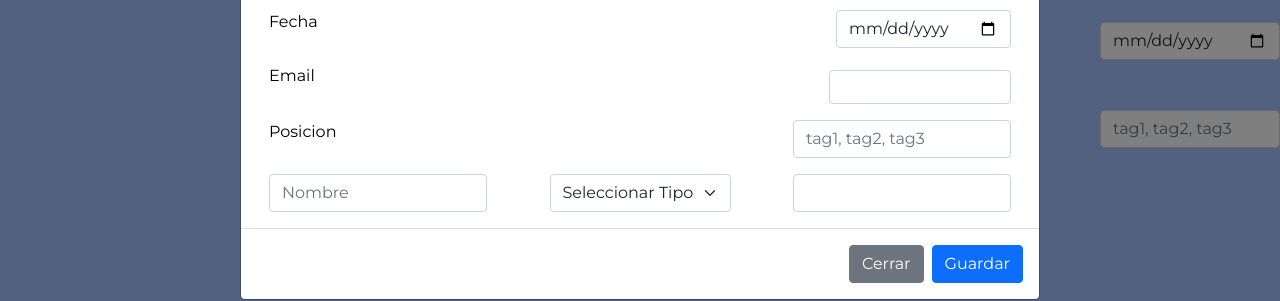
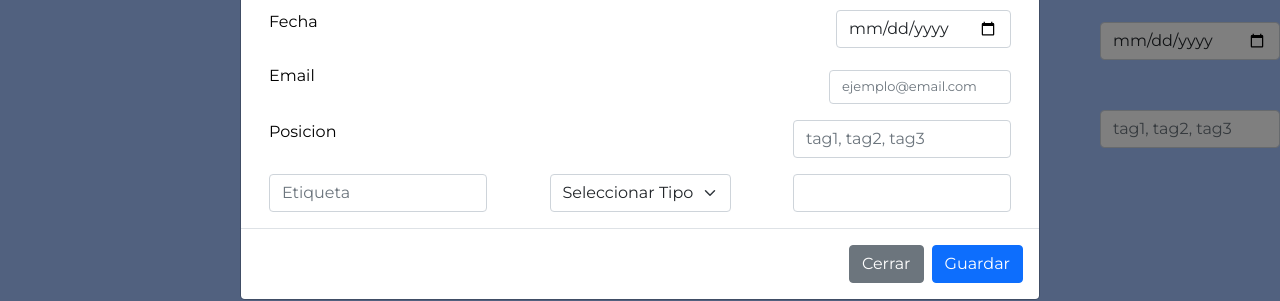
Before and after one commit to Eduardnol/Database-Front, a Vue app: page / in a window 1280 px wide. Both pictures are taken after a click on the button "Añadir Nuevo Usuario". Shown: the part 330-631 px from the top of the page. Built offline with nearby package versions, Linux system fonts and the light colour scheme.

Commit message:
Add placeholder for email

```diff
--- a/src/components/add_user/AddUserFields.vue
+++ b/src/components/add_user/AddUserFields.vue
@@ -61,7 +61,7 @@
           <p>Email</p>
         </div>
         <div class="col-auto">
-          <input class="form-control" type="email" id="email" v-model="email" />
+          <input class="form-control" type="email" id="email" v-model="email" placeholder="ejemplo@email.com" />
         </div>
       </div>
       <div class="row mt-3">
--- a/src/components/add_user/AddUserFieldsCustom.vue
+++ b/src/components/add_user/AddUserFieldsCustom.vue
@@ -1,6 +1,6 @@
 <template>
   <div class="col-auto me-auto">
-    <input type="text" class="form-control" v-model="name" placeholder="Nombre" />
+    <input type="text" class="form-control" v-model="name" placeholder="Etiqueta" />
   </div>
 
   <div class="col-auto me-auto">
```
